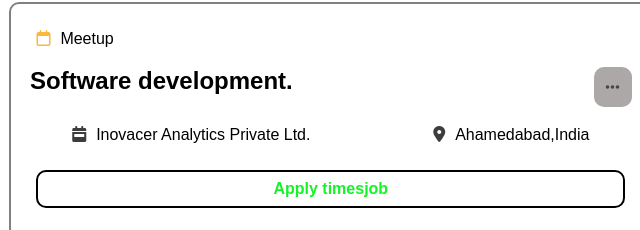
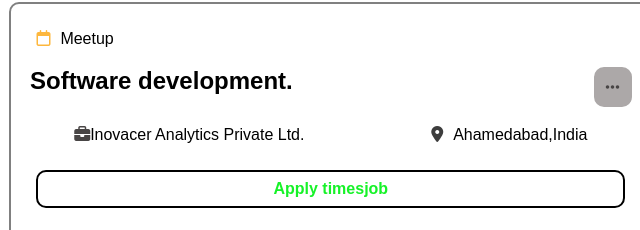
Before and after one commit to frontendfrenzy/work-potfolio, a plain HTML site: page index.html in a window 1280 px wide. Shown: the part 2908-3138 px from the top of the page, 132-772 px from the left. Drawn offline with Linux system fonts and the light colour scheme.

Commit message:
Update index.html

```diff
--- a/index.html
+++ b/index.html
@@ -201,7 +201,7 @@
 
     <div class="DL">
         <div class="date">
-            <p><i class="fa-solid fa-calendar-week"></i>Inovacer Analytics Private Ltd.</p>
+            <p><i class="fa-solid fa-briefcase"></i></i>Inovacer Analytics Private Ltd.</p>
         </div>
 
         <div class="location">
```
